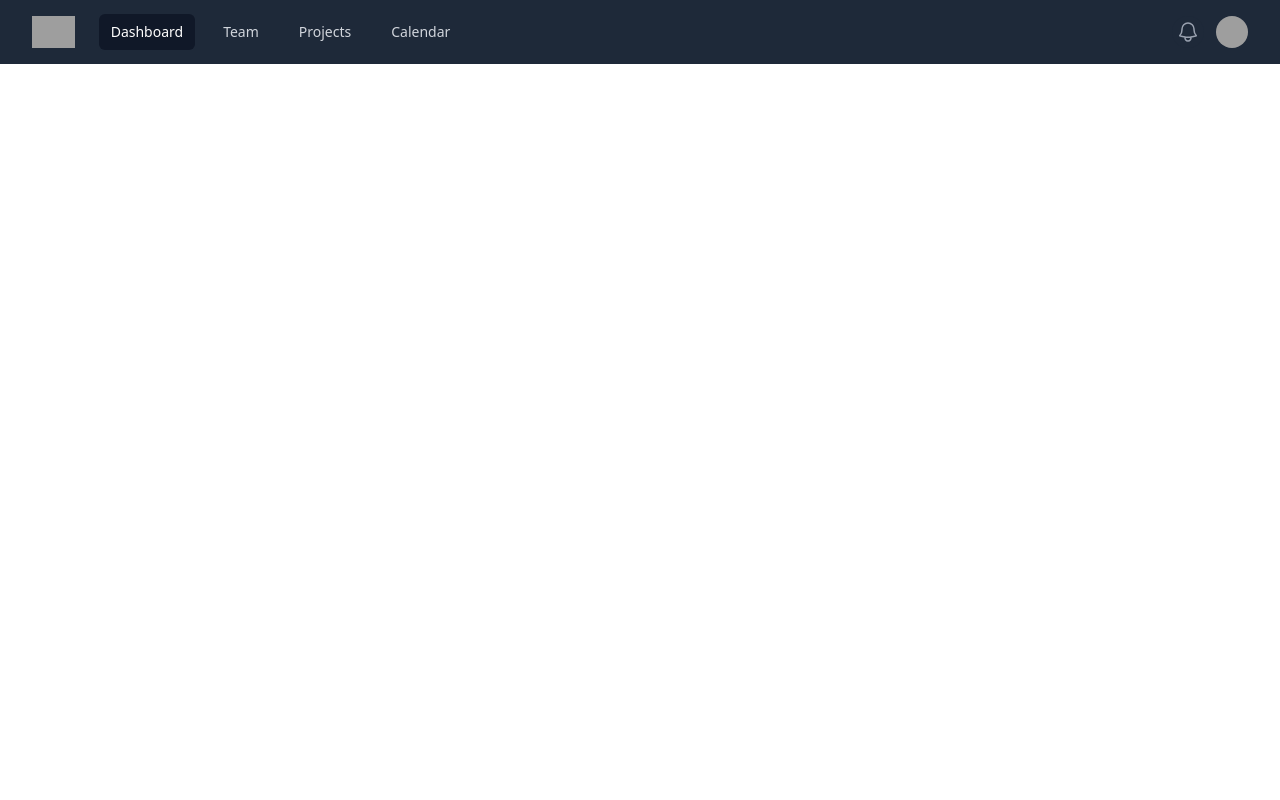
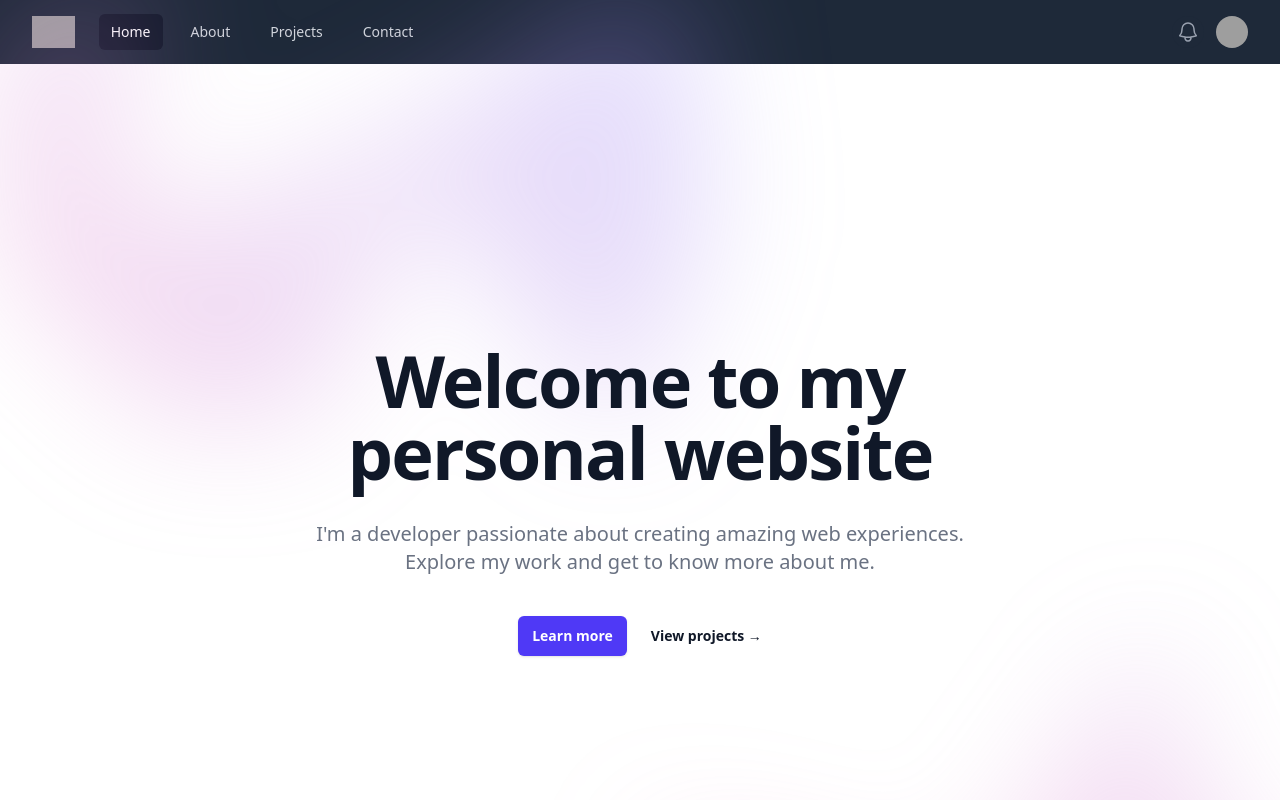
Before and after one commit to ozzzzz/ozzzzz.github.io, a React (Vite) app: page / in a window 1280 px wide. Shown: the top 800 px of the page. Built offline with nearby package versions, Linux system fonts and the light colour scheme; grey boxes are pictures that could not be loaded.

Commit message:
basic navigation with spa-github-pages

```diff
--- a/index.html
+++ b/index.html
@@ -6,6 +6,20 @@
   <link rel="icon" type="image/svg+xml" href="favicon.ico" />
   <meta name="viewport" content="width=device-width, initial-scale=1.0" />
   <title>Bogdan Neterebskii</title>
+  <script type="text/javascript">
+    // Single Page App for GitHub Pages
+    // https://github.com/rafgraph/spa-github-pages
+    (function(l) {
+      if (l.search[1] === '/' ) {
+        var decoded = l.search.slice(1).split('&').map(function(s) {
+          return s.replace(/~and~/g, '&')
+        }).join('?');
+        window.history.replaceState(null, null,
+            l.pathname.slice(0, -1) + decoded + l.hash
+        );
+      }
+    }(window.location))
+  </script>
 </head>
 
 <body>
--- a/package.json
+++ b/package.json
@@ -16,6 +16,7 @@
     "@tailwindcss/vite": "^4.1.5",
     "react": "^19.0.0",
     "react-dom": "^19.0.0",
+    "react-router-dom": "^7.8.1",
     "tailwindcss": "^4.1.5"
   },
   "devDependencies": {
--- /dev/null
+++ b/public/404.html
@@ -0,0 +1,28 @@
+<!DOCTYPE html>
+<html>
+
+<head>
+  <meta charset="utf-8">
+  <title>Redirecting...</title>
+  <script type="text/javascript">
+    // Single Page App redirect for GitHub Pages
+    // https://github.com/rafgraph/spa-github-pages
+
+    // The number of path segments to keep (1 = keep one segment)
+    var segmentCount = 0;
+
+    var l = window.location;
+    l.replace(
+      l.protocol + '//' + l.hostname + (l.port ? ':' + l.port : '') +
+      l.pathname.split('/').slice(0, 1 + segmentCount).join('/') + '/?/' +
+      l.pathname.slice(1).split('/').slice(segmentCount).join('/').replace(/&/g, '~and~') +
+      (l.search ? '&' + l.search.slice(1).replace(/&/g, '~and~') : '') +
+      l.hash
+    );
+  </script>
+</head>
+
+<body>
+</body>
+
+</html>
--- /dev/null
+++ b/src/About.jsx
@@ -0,0 +1,49 @@
+function About() {
+  return (
+    <div className="bg-white">
+      <div className="mx-auto max-w-7xl px-6 py-24 sm:py-32 lg:px-8 lg:py-40">
+        <div className="mx-auto max-w-4xl divide-y divide-gray-900/10">
+          <h2 className="text-4xl font-semibold tracking-tight text-gray-900 sm:text-5xl">
+            About Me
+          </h2>
+          <dl className="mt-10 space-y-6 divide-y divide-gray-900/10">
+            <div className="pt-6">
+              <dt>
+                <h3 className="text-base font-semibold text-gray-900">
+                  Who I am
+                </h3>
+              </dt>
+              <dd className="mt-2 text-base text-gray-600">
+                I'm a passionate developer who enjoys creating beautiful and functional web applications.
+                I love working with modern technologies and continuously learning new skills.
+              </dd>
+            </div>
+            <div className="pt-6">
+              <dt>
+                <h3 className="text-base font-semibold text-gray-900">
+                  What I do
+                </h3>
+              </dt>
+              <dd className="mt-2 text-base text-gray-600">
+                I specialize in full-stack web development, with expertise in React, Node.js, and modern web technologies.
+                I enjoy building user-friendly interfaces and solving complex problems.
+              </dd>
+            </div>
+            <div className="pt-6">
+              <dt>
+                <h3 className="text-base font-semibold text-gray-900">
+                  Get in touch
+                </h3>
+              </dt>
+              <dd className="mt-2 text-base text-gray-600">
+                Feel free to reach out if you'd like to collaborate or just want to say hello!
+              </dd>
+            </div>
+          </dl>
+        </div>
+      </div>
+    </div>
+  )
+}
+
+export default About
--- a/src/App.jsx
+++ b/src/App.jsx
@@ -1,20 +1,25 @@
 import './App.css'
 import { Disclosure, DisclosureButton, DisclosurePanel, Menu, MenuButton, MenuItem, MenuItems } from '@headlessui/react'
 import { Bars3Icon, BellIcon, XMarkIcon } from '@heroicons/react/24/outline'
+import { BrowserRouter as Router, Routes, Route, Link, useLocation } from 'react-router-dom'
+import Home from './Home'
+import About from './About'
 
 
 const navigation = [
-  { name: 'Dashboard', href: '#', current: true },
-  { name: 'Team', href: '#', current: false },
-  { name: 'Projects', href: '#', current: false },
-  { name: 'Calendar', href: '#', current: false },
+  { name: 'Home', href: '/' },
+  { name: 'About', href: '/about' },
+  { name: 'Projects', href: '/projects' },
+  { name: 'Contact', href: '/contact' },
 ]
 
 function classNames(...classes) {
   return classes.filter(Boolean).join(' ')
 }
 
-function App() {
+function Navigation() {
+  const location = useLocation()
+
   return (
     <Disclosure as="nav" className="bg-gray-800">
       <div className="mx-auto max-w-7xl px-2 sm:px-6 lg:px-8">
@@ -39,17 +44,16 @@ function App() {
             <div className="hidden sm:ml-6 sm:block">
               <div className="flex space-x-4">
                 {navigation.map((item) => (
-                  <a
+                  <Link
                     key={item.name}
-                    href={item.href}
-                    aria-current={item.current ? 'page' : undefined}
+                    to={item.href}
                     className={classNames(
-                      item.current ? 'bg-gray-900 text-white' : 'text-gray-300 hover:bg-gray-700 hover:text-white',
+                      location.pathname === item.href ? 'bg-gray-900 text-white' : 'text-gray-300 hover:bg-gray-700 hover:text-white',
                       'rounded-md px-3 py-2 text-sm font-medium',
                     )}
                   >
                     {item.name}
-                  </a>
+                  </Link>
                 ))}
               </div>
             </div>
@@ -116,11 +120,10 @@ function App() {
           {navigation.map((item) => (
             <DisclosureButton
               key={item.name}
-              as="a"
-              href={item.href}
-              aria-current={item.current ? 'page' : undefined}
+              as={Link}
+              to={item.href}
               className={classNames(
-                item.current ? 'bg-gray-900 text-white' : 'text-gray-300 hover:bg-gray-700 hover:text-white',
+                location.pathname === item.href ? 'bg-gray-900 text-white' : 'text-gray-300 hover:bg-gray-700 hover:text-white',
                 'block rounded-md px-3 py-2 text-base font-medium',
               )}
             >
@@ -133,4 +136,22 @@ function App() {
   )
 }
 
+function App() {
+  return (
+    <Router>
+      <div className="min-h-screen bg-gray-50">
+        <Navigation />
+        <main>
+          <Routes>
+            <Route path="/" element={<Home />} />
+            <Route path="/about" element={<About />} />
+            <Route path="/projects" element={<div className="p-8 text-center"><h1 className="text-2xl font-bold">Projects - Coming Soon</h1></div>} />
+            <Route path="/contact" element={<div className="p-8 text-center"><h1 className="text-2xl font-bold">Contact - Coming Soon</h1></div>} />
+          </Routes>
+        </main>
+      </div>
+    </Router>
+  )
+}
+
 export default App
--- /dev/null
+++ b/src/Home.jsx
@@ -0,0 +1,48 @@
+function Home() {
+  return (
+    <div className="bg-white">
+      <div className="relative isolate px-6 pt-14 lg:px-8">
+        <div className="absolute inset-x-0 -top-40 -z-10 transform-gpu overflow-hidden blur-3xl sm:-top-80">
+          <div
+            className="relative left-[calc(50%-11rem)] aspect-[1155/678] w-[36.125rem] -translate-x-1/2 rotate-[30deg] bg-gradient-to-tr from-[#ff80b5] to-[#9089fc] opacity-30 sm:left-[calc(50%-30rem)] sm:w-[72.1875rem]"
+            style={{
+              clipPath: 'polygon(74.1% 44.1%, 100% 61.6%, 97.5% 26.9%, 85.5% 0.1%, 80.7% 2%, 72.5% 32.5%, 60.2% 62.4%, 52.4% 68.1%, 47.5% 58.3%, 45.2% 34.5%, 27.5% 76.7%, 0.1% 64.9%, 17.9% 100%, 27.6% 76.8%, 76.1% 97.7%, 74.1% 44.1%)'
+            }}
+          />
+        </div>
+        <div className="mx-auto max-w-2xl py-32 sm:py-48 lg:py-56">
+          <div className="text-center">
+            <h1 className="text-5xl font-semibold tracking-tight text-gray-900 sm:text-7xl">
+              Welcome to my personal website
+            </h1>
+            <p className="mt-8 text-lg font-medium text-gray-500 sm:text-xl">
+              I'm a developer passionate about creating amazing web experiences.
+              Explore my work and get to know more about me.
+            </p>
+            <div className="mt-10 flex items-center justify-center gap-x-6">
+              <a
+                href="/about"
+                className="rounded-md bg-indigo-600 px-3.5 py-2.5 text-sm font-semibold text-white shadow-sm hover:bg-indigo-500 focus-visible:outline focus-visible:outline-2 focus-visible:outline-offset-2 focus-visible:outline-indigo-600"
+              >
+                Learn more
+              </a>
+              <a href="#" className="text-sm font-semibold text-gray-900">
+                View projects <span aria-hidden="true">→</span>
+              </a>
+            </div>
+          </div>
+        </div>
+        <div className="absolute inset-x-0 top-[calc(100%-13rem)] -z-10 transform-gpu overflow-hidden blur-3xl sm:top-[calc(100%-30rem)]">
+          <div
+            className="relative left-[calc(50%+3rem)] aspect-[1155/678] w-[36.125rem] -translate-x-1/2 bg-gradient-to-tr from-[#ff80b5] to-[#9089fc] opacity-30 sm:left-[calc(50%+36rem)] sm:w-[72.1875rem]"
+            style={{
+              clipPath: 'polygon(74.1% 44.1%, 100% 61.6%, 97.5% 26.9%, 85.5% 0.1%, 80.7% 2%, 72.5% 32.5%, 60.2% 62.4%, 52.4% 68.1%, 47.5% 58.3%, 45.2% 34.5%, 27.5% 76.7%, 0.1% 64.9%, 17.9% 100%, 27.6% 76.8%, 76.1% 97.7%, 74.1% 44.1%)'
+            }}
+          />
+        </div>
+      </div>
+    </div>
+  )
+}
+
+export default Home
```
Also changed, not shown: 1 other file (tests, documents, lock files or other folders).
